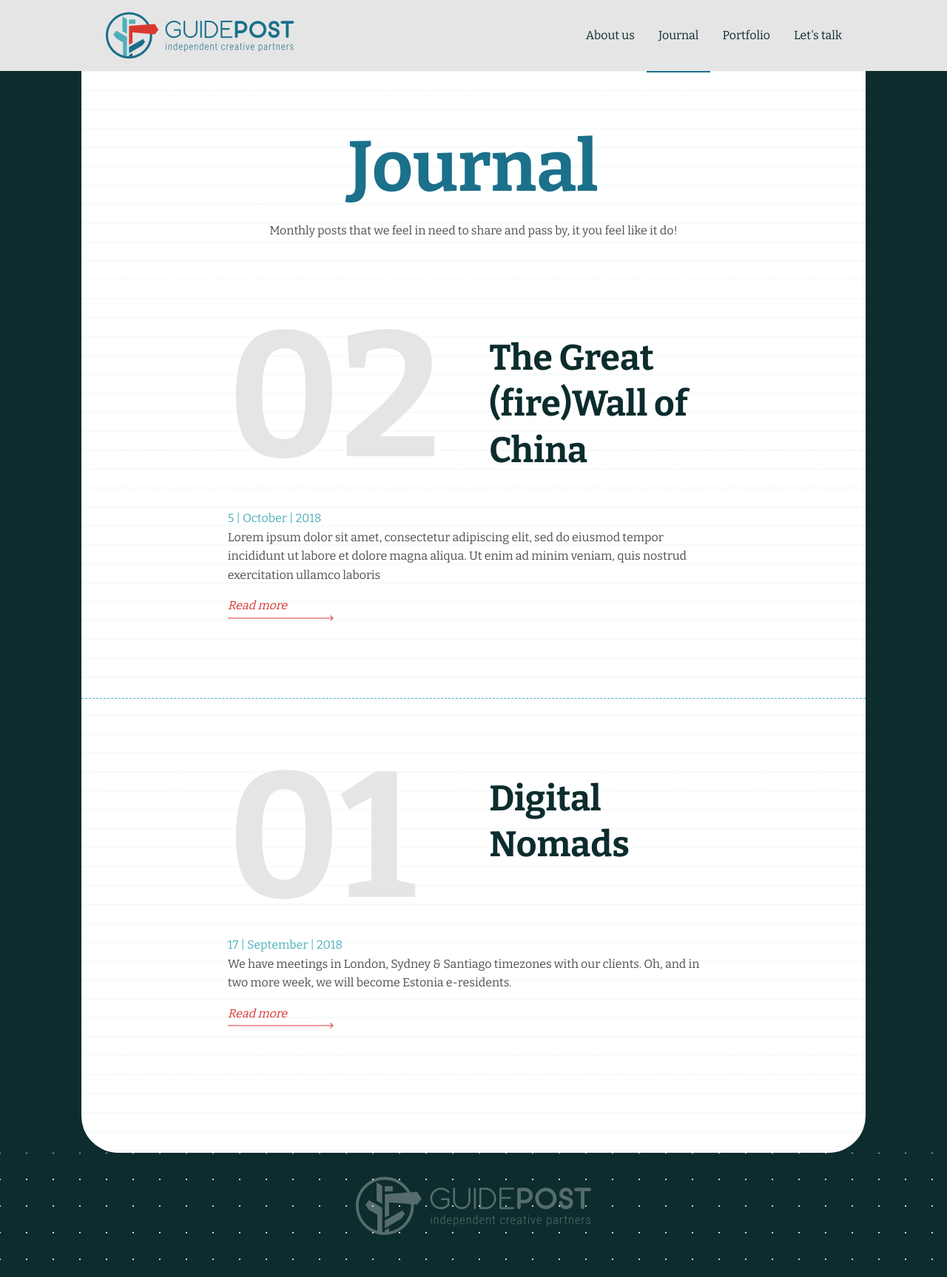
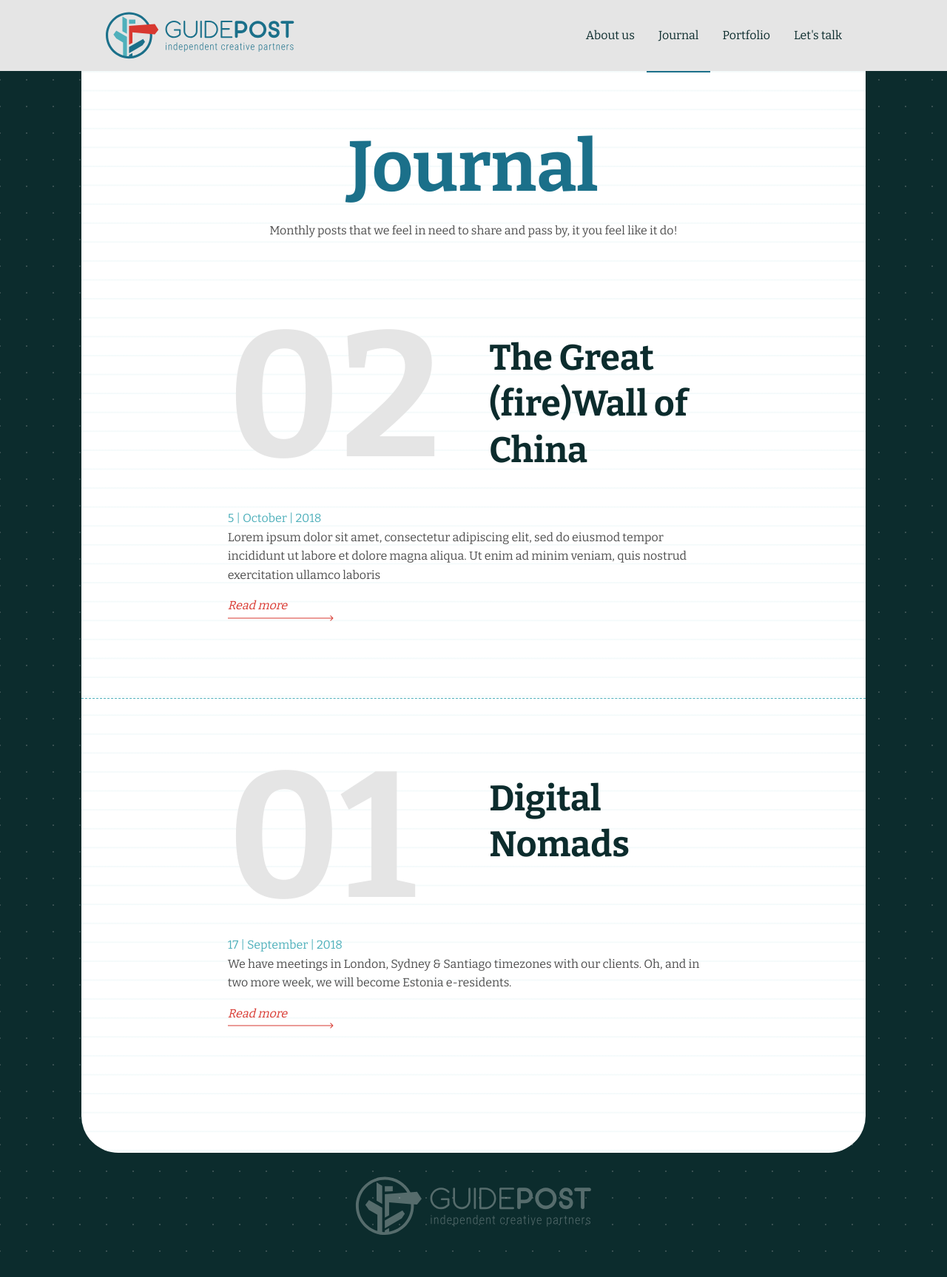
Before and after one commit to GuidePostCreative/guidepost.design, a Jekyll site: the page built from journal.html, in a window 1280 px wide. Shown: the whole page at 74% size. Built offline with Jekyll 4.4.1, drawn with Linux system fonts in a browser that asks for light colours.

Commit message:
Add dotted background to journal + lighten dotted pattern

```diff
--- a/assets/css/_journal.sass
+++ b/assets/css/_journal.sass
@@ -6,6 +6,7 @@ $jounral-line-color: lighten($secondary_color_2, 45%)
 
 .journal-body
   background: $primary_color_2
+  background-image: url(/assets/img/footer/pattern_dot.svg)
 
   .page
     margin: 0
@@ -16,6 +17,8 @@ $jounral-line-color: lighten($secondary_color_2, 45%)
       background-size: 100% $journal-line-space + $journal-line-width
       padding: 4 * $gutter 0
       border-radius: 0 0 50px 50px
+  .footer
+    background: none
 
 .journal-header
   .title
```
Also changed, not shown: assets/img/footer/pattern_dot.svg, 2 other files.
